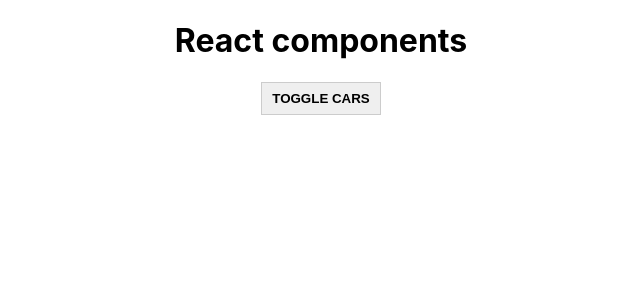
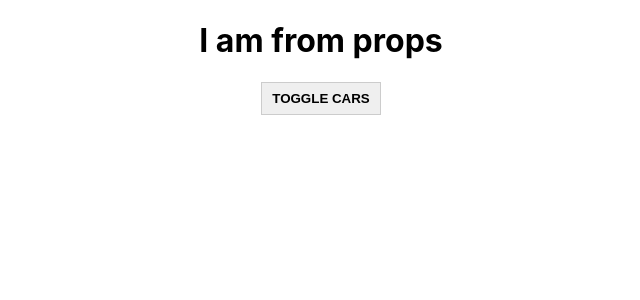
Before and after one commit to tarrinros/react_examples, a React (Create React App) app: page / in a window 1280 px wide. Shown: the top 300 px of the page, without its empty margins (319-959 px from the left). Built offline with nearby package versions, Linux system fonts and the light colour scheme.

Commit message:
Initialize App class by the constructor method

```diff
--- a/src/App.js
+++ b/src/App.js
@@ -3,14 +3,18 @@ import Car from './Car/Car'
 import './App.scss';
 
 class App extends Component {
-  state = {
+  constructor(props) {
+    super(props)
+
+    this.state = {
       cars: [
         {name: 'Ford', year: '2018'},
         {name: 'Audi', year: '2016'},
         {name: 'Mazda', year: '1999'}
       ],
-    pageTitle: 'React components',
+      pageTitle: this.props.title,
       showCars: false
+    }
   }
 
   toggleCarsHandler = () => {
--- a/src/index.js
+++ b/src/index.js
@@ -4,6 +4,6 @@ import './index.css';
 import App from './App';
 import * as serviceWorker from './serviceWorker';
 
-ReactDOM.render(<App />, document.getElementById('root'));
+ReactDOM.render(<App title={'I am from props'} />, document.getElementById('root'));
 
 serviceWorker.unregister();
```
Lines whose indentation alone changed are shown as unchanged.
